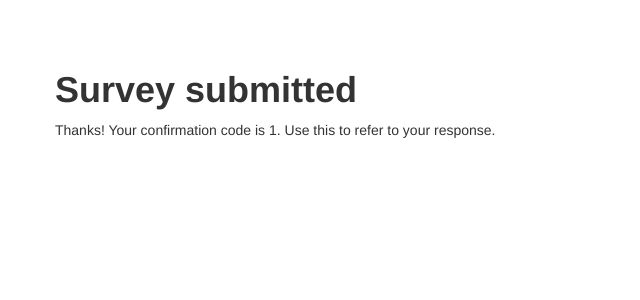
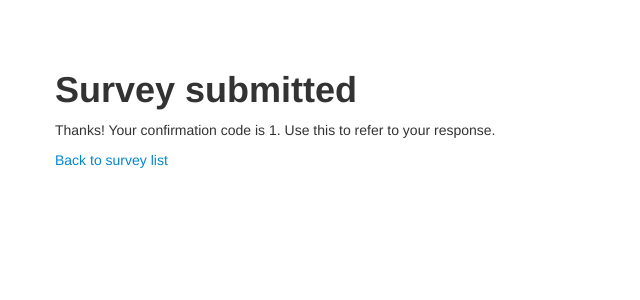
Before and after one commit to jessykate/django-survey, a Django app: page /confirm/1/ in a window 1280 px wide. Shown: the top 300 px of the page, without its empty margins (0-640 px from the left). Run offline with Django 3.2, Linux system fonts and the light colour scheme; parts of the project's set-up code (start-up, migrations or seed data) failed here and were passed over; some libraries are stand-ins or nearby versions.

Commit message:
* Improved urls handling

```diff
--- a/survey/models.py
+++ b/survey/models.py
@@ -12,7 +12,7 @@ class Survey(models.Model):
 
 	@models.permalink
 	def get_absolute_url(self):
-		return ('survey_detail', [self.id])
+		return ('survey-detail', [self.id])
 
 	def questions(self):
 		if self.pk:
--- a/survey/urls.py
+++ b/survey/urls.py
@@ -11,9 +11,9 @@ media_url = settings.MEDIA_URL.lstrip('/').rstrip('/')
 
 urlpatterns = patterns('',
 	# Examples:
-	url(r'^$', IndexView.as_view(), name='home'),
-	url(r'^survey/(?P<id>\d+)/$', SurveyDetail.as_view(), name='survey_detail'),
-	url(r'^confirm/(?P<uuid>\w+)/$', ConfirmView.as_view(), name='confirmation'),
+	url(r'^$', IndexView.as_view(), name='survey-list'),
+	url(r'^survey/(?P<id>\d+)/$', SurveyDetail.as_view(), name='survey-detail'),
+	url(r'^confirm/(?P<uuid>\w+)/$', ConfirmView.as_view(), name='survey-confirmation'),
 
 	# Uncomment the next line to enable the admin:
 	url(r'^admin/', include(admin.site.urls)),
--- a/survey/views.py
+++ b/survey/views.py
@@ -1,5 +1,4 @@
-from django.shortcuts import render, get_object_or_404
-from django.http import HttpResponseRedirect
+from django.shortcuts import render, get_object_or_404, redirect
 
 from .models import Survey, Category
 from .forms import ResponseForm
@@ -34,10 +33,11 @@ class SurveyDetail(View):
         form = ResponseForm(request.POST, survey=survey)
         if form.is_valid():
             response = form.save()
-            return HttpResponseRedirect("/confirm/%s" % response.interview_uuid)
+            return redirect('survey-confirmation', uuid=response.interview_uuid)
 
         context = {'response_form': form, 'survey': survey, 'categories': categories}
         return render(request, self.template_name, context)
+
 
 class ConfirmView(TemplateView):
     template_name = 'confirm.html'
--- a/templates/confirm.html
+++ b/templates/confirm.html
@@ -7,4 +7,7 @@
 <p>
 	Thanks! Your confirmation code is {{uuid}}. Use this to refer to your response.
 </p>
+<p>
+	<a href="{% url "survey-list" %}">Back to survey list</a>
+</p>
 {% endblock %}
--- a/templates/index.html
+++ b/templates/index.html
@@ -4,9 +4,9 @@
 <div id="intro">
 	<h1>Welcome to the Django Survey app</h1>
 
-	<div>
+	<ul>
 		{% for survey in surveys %}
-		<a href="{{ survey.get_absolute_url }}">Take the Survey {{survey.name}}</a>{% if not forloop.last %} || {% endif %}
+		<li><a href="{{ survey.get_absolute_url }}">Take the Survey {{survey.name}}</a></li>
 		{% endfor %}
 	</div>
 </div>
```
